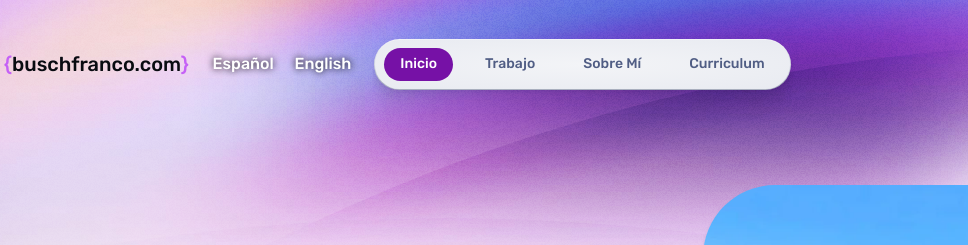
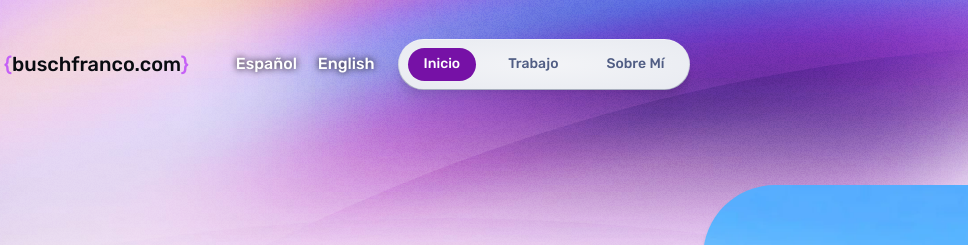
Before and after one commit to BuschFranco/Portafolio, an Astro site: page / in a window 1280 px wide. Shown: the top 245 px of the page, 76-1044 px from the left. Built offline with nearby package versions, Linux system fonts and the light colour scheme; Astro itself is replaced by a stand-in of ours.

Commit message:
Elimina boton de nav hacia CV (porque ya hay uno)

```diff
--- a/src/components/Nav.astro
+++ b/src/components/Nav.astro
@@ -15,8 +15,7 @@ const {currentLocale} = Astro;
 const textLinks: { label: string; href: string }[] = [
 	{ label: t("nav.home"), href: getRelativeLocaleUrl(currentLocale ?? "","") },
 	{ label: t("nav.work"), href: getRelativeLocaleUrl(currentLocale ?? "","work") },
-	{ label: t("nav.about"), href: getRelativeLocaleUrl(currentLocale ?? "","about") },
-	{ label: t("nav.curriculum"), href: getRelativeLocaleUrl(currentLocale ?? "","curriculum") }
+	{ label: t("nav.about"), href: getRelativeLocaleUrl(currentLocale ?? "","about") }
 ];
 
 /** Icon links to social media — edit these with links to your profiles! */
```
